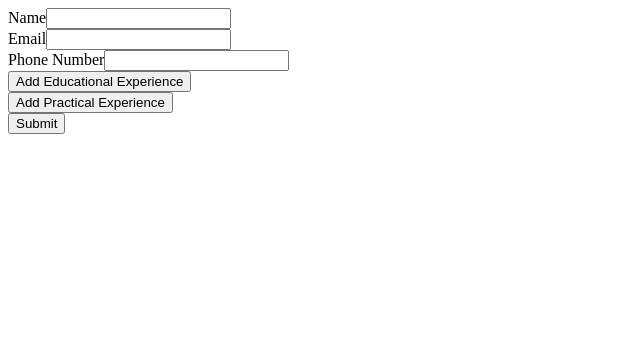
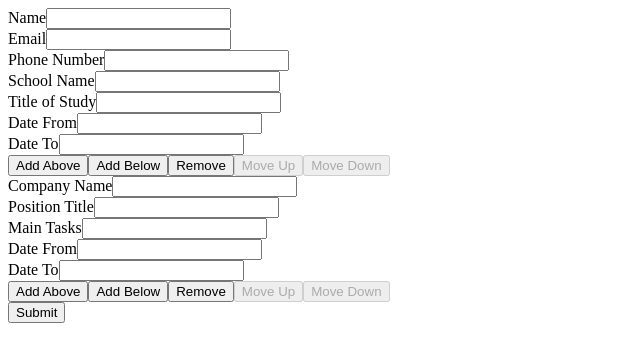
Before and after one commit to geon-youn/cv-application, a React (Create React App) app: page / in a window 1280 px wide. Shown: the top 362 px of the page, without its empty margins (0-640 px from the left). Built offline with nearby package versions, Linux system fonts and the light colour scheme; the HTML template or start-up script is replaced by a standard one.

Commit message:
initialize with one educational and practical experience

```diff
--- a/src/App.js
+++ b/src/App.js
@@ -6,10 +6,10 @@ import Card from './components/Card';
 
 export default function App() {
     const [educationalExperiences, setEducationalExperiences] = useState([
-        [],
-        0,
+        [0],
+        1,
     ]);
-    const [practicalExperiences, setPracticalExperiences] = useState([[], 0]);
+    const [practicalExperiences, setPracticalExperiences] = useState([[0], 1]);
     const [editing, setEditing] = useState(true);
 
     function handleEditClick() {
```
